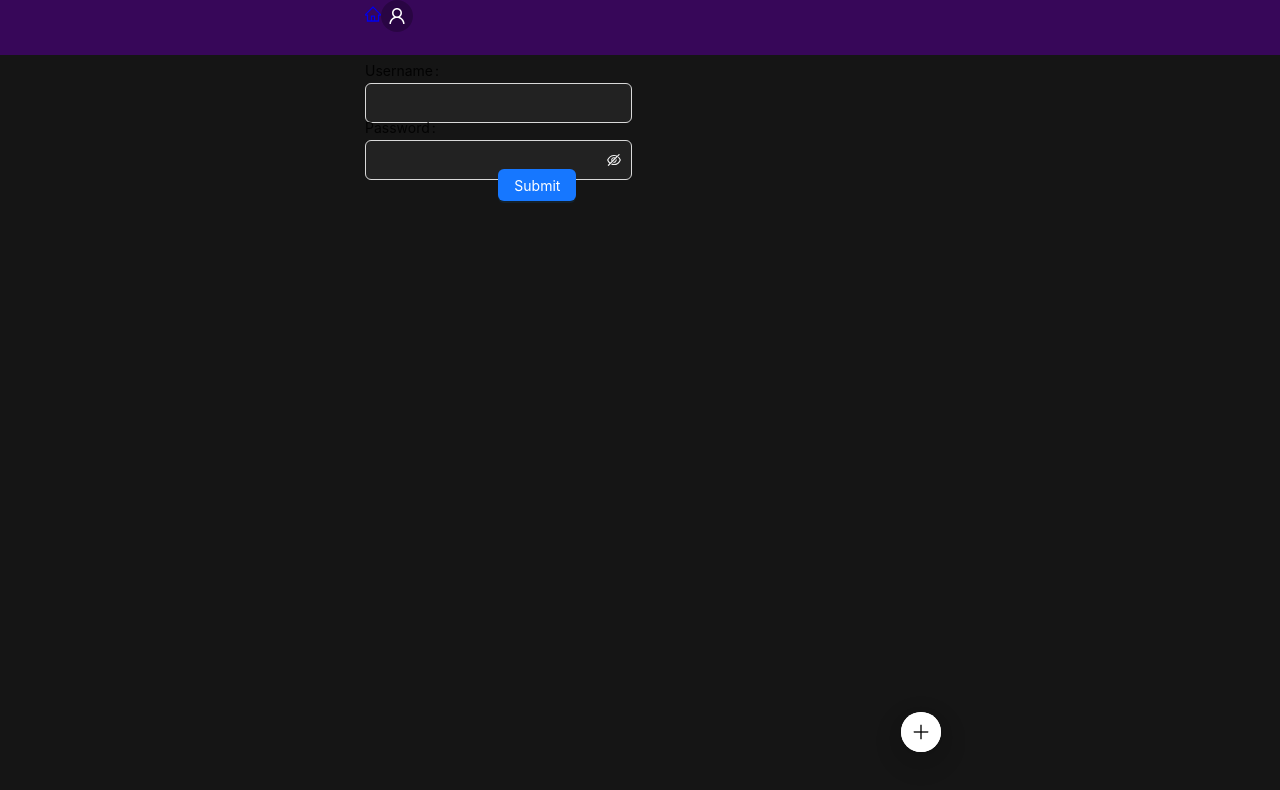
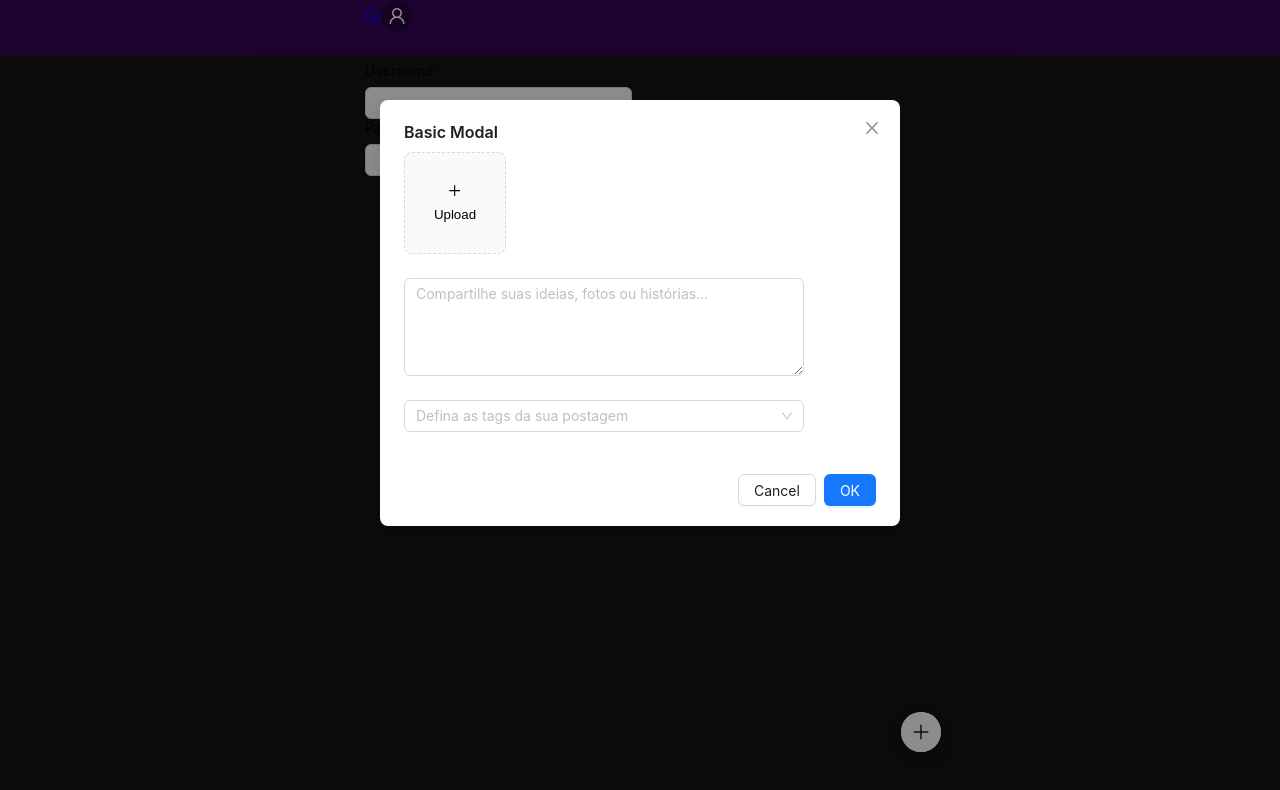
Before and after one commit to evelynbittelbrunn/tags-front, a React (Create React App) app: page /editar-perfil in a window 1280 px wide. Shown: the top 790 px of the page. Built offline with nearby package versions, Linux system fonts and the light colour scheme.

Commit message:
Modal de nova postagem

```diff
--- a/src/App.tsx
+++ b/src/App.tsx
@@ -7,6 +7,7 @@ import AuthRoutes from './routes/AuthRoutes';
 import UserStorage from './contexts/UserContext';
 import EditProfile from './pages/editProfile/EditProfile';
 import FloatButtonMenu from './components/floatButtonMenu/FloatButtonMenu';
+import NewPostModal from './components/newPostModal/NewPostModal';
 
 function App() {
     return (
@@ -24,6 +25,7 @@ function App() {
                             </Routes>
                         </div>
                         <FloatButtonMenu />
+                        <NewPostModal />
                     </div>
                 </UserStorage>
             </BrowserRouter>
--- /dev/null
+++ b/src/components/newPostModal/NewPostModal.tsx
@@ -0,0 +1,110 @@
+import { PlusOutlined } from '@ant-design/icons';
+import { Form, FormProps, Modal, Select, SelectProps, Upload } from 'antd'
+import TextArea from 'antd/es/input/TextArea';
+import { useState } from 'react'
+
+type FieldType = {
+    username?: string;
+    password?: string;
+    remember?: string;
+};
+
+const NewPostModal = () => {
+
+    const [isModalOpen, setIsModalOpen] = useState(true);
+    const [form] = Form.useForm();
+
+    const options: SelectProps['options'] = [];
+
+    for (let i = 10; i < 36; i++) {
+        options.push({
+            value: i.toString(36) + i,
+            label: i.toString(36) + i,
+        });
+    }
+
+    const showModal = () => {
+        setIsModalOpen(true);
+    };
+
+    const handleOk = () => {
+        setIsModalOpen(false);
+    };
+
+    const handleCancel = () => {
+        setIsModalOpen(false);
+    };
+
+    const normFile = (e: any) => {
+        if (Array.isArray(e)) {
+            return e;
+        }
+        return e?.fileList;
+    };
+
+    const onFinish: FormProps<FieldType>['onFinish'] = (values) => {
+
+        console.log('Success:', values);
+    };
+
+    const onFinishFailed: FormProps<FieldType>['onFinishFailed'] = (errorInfo) => {
+        console.log('Failed:', errorInfo);
+    };
+
+    const handleChange = (value: string) => {
+        console.log(`selected ${value}`);
+    };
+
+    return (
+        <Modal
+            title="Basic Modal"
+            open={isModalOpen}
+            onOk={handleOk}
+            onCancel={handleCancel}
+            okButtonProps={{ htmlType: "submit", form: "new-post" }}
+        >
+            <Form
+                form={form}
+                name="new-post"
+                initialValues={{ remember: true }}
+                onFinish={onFinish}
+                onFinishFailed={onFinishFailed}
+                autoComplete="off"
+            >
+                <Form.Item
+                    style={{ height: "102px" }}
+                    valuePropName="fileList"
+                    getValueFromEvent={normFile}
+                    name="upload"
+                >
+                    <Upload
+                        action="/upload.do"
+                        listType="picture-card"
+                        maxCount={1}
+                        accept="image/png"
+                    >
+                        <button style={{ border: 0, background: 'none' }} type="button">
+                            <PlusOutlined />
+                            <div style={{ marginTop: 8 }}>Upload</div>
+                        </button>
+                    </Upload>
+                </Form.Item>
+                <Form.Item style={{ height: "98px" }} name="postContent" >
+                    <TextArea placeholder='Compartilhe suas ideias, fotos ou histórias...' rows={4} />
+                </Form.Item>
+
+                <Form.Item style={{ height: "50px" }} name="selectedTags">
+                    <Select
+                        mode="tags"
+                        style={{ width: '100%' }}
+                        placeholder="Defina as tags da sua postagem"
+                        onChange={handleChange}
+                        options={options}
+                    />
+                </Form.Item>
+            </Form>
+        </Modal>
+    )
+}
+
+export default NewPostModal
```
Also changed, not shown: src/App.css (+5 -2 lines).
